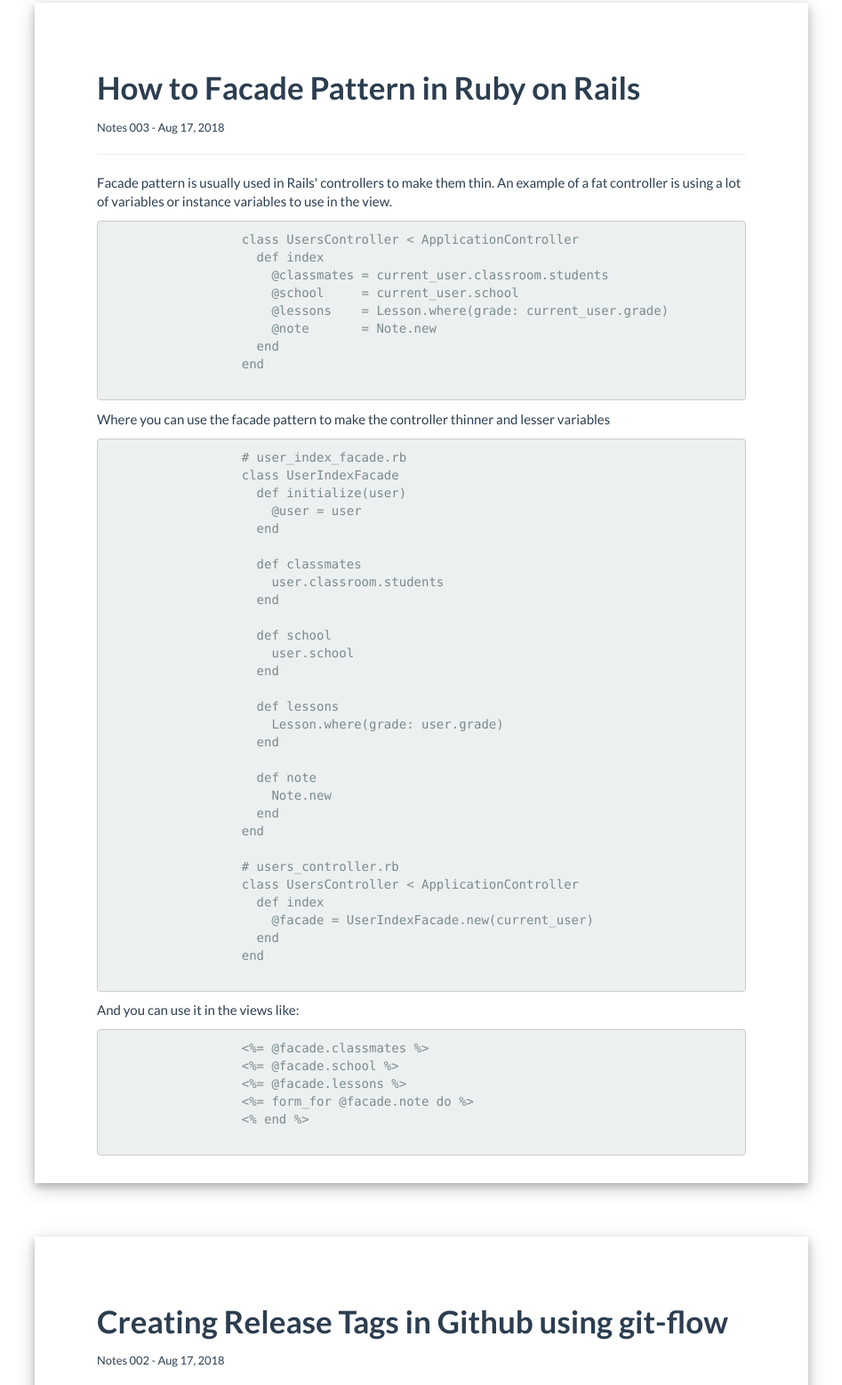
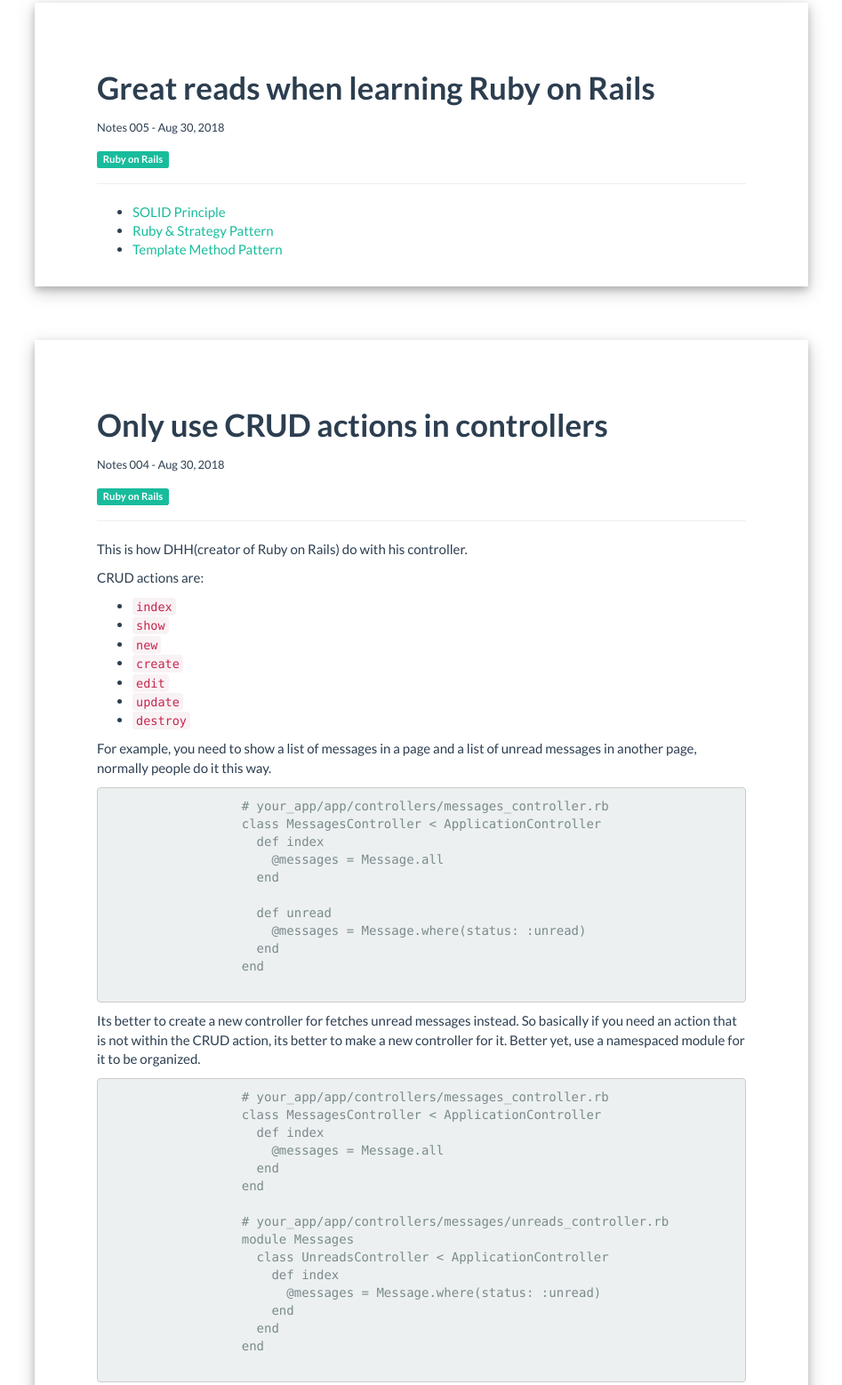
Before and after one commit to jnsoo123/jnsoo123.github.io, a plain HTML site: page posts/my_notes.html in a window 1280 px wide. Shown: the part 83-1640 px from the top of the page at 89% size, without its empty margins (166-1113 px from the left). Drawn offline with nearby package versions, Linux system fonts and the light colour scheme; a script that the page names is missing; a small style sheet from the web is missing.

Commit message:
added another note

```diff
--- a/posts/my_notes.html
+++ b/posts/my_notes.html
@@ -48,9 +48,114 @@
             <div class="col-sm-12">
               <div class="profile-info">
                 <div class="profile-title">
+                  <p><b>Great reads when learning Ruby on Rails</b></p>
+                </div>
+                <small>Notes 005 - Aug 30, 2018</small>
+                <br><br>
+                <span class='label label-success'>Ruby on Rails</span>
+                <hr />
+                <ul>
+                  <li>
+                    <a href='https://robots.thoughtbot.com/back-to-basics-solid' target='_blank'>
+                      SOLID Principle
+                    </a>
+                  </li>
+                  <li>
+                    <a href='https://medium.com/@joshsaintjacque/ruby-the-strategy-pattern-16c98b99b373' target='_blank'>
+                      Ruby & Strategy Pattern
+                    </a>
+                  </li>
+                  <li>
+                    <a href='https://medium.com/@joshsaintjacque/the-template-method-pattern-558f3e16879f' target='_blank'>
+                      Template Method Pattern
+                    </a>
+                  </li>
+                </ul>
+              </div>
+            </div>
+          </div>
+        </div>
+      </div>
+    </div>
+
+    <div class="container container-body">
+      <div class="profile-card with-shadow">
+        <div class="profile-body">
+          <div class="row">
+            <div class="col-sm-12">
+              <div class="profile-info">
+                <div class="profile-title">
+                  <p><b>Only use CRUD actions in controllers</b></p>
+                </div>
+                <small>Notes 004 - Aug 30, 2018</small>
+                <br><br>
+                <span class='label label-success'>Ruby on Rails</span>
+                <hr />
+                <p>This is how DHH(creator of Ruby on Rails) do with his controller.</p>
+                <p>CRUD actions are:</p>
+                <ul>
+                  <li><code>index</code></li>
+                  <li><code>show</code></li>
+                  <li><code>new</code></li>
+                  <li><code>create</code></li>
+                  <li><code>edit</code></li>
+                  <li><code>update</code></li>
+                  <li><code>destroy</code></li>
+                </ul>
+                <p>For example, you need to show a list of messages in a page and a list of
+                unread messages in another page, normally people do it this way.</p>
+                <pre class='brush: ruby'>
+                  # your_app/app/controllers/messages_controller.rb
+                  class MessagesController < ApplicationController
+                    def index
+                      @messages = Message.all
+                    end
+
+                    def unread
+                      @messages = Message.where(status: :unread)
+                    end
+                  end
+                </pre>
+                <p>Its better to create a new controller for fetches unread messages instead.
+                So basically if you need an action that is not within the CRUD action, its better to
+                make a new controller for it. Better yet, use a namespaced module for it to be
+                organized.</p>
+                <pre class='brush: ruby'>
+                  # your_app/app/controllers/messages_controller.rb
+                  class MessagesController < ApplicationController
+                    def index
+                      @messages = Message.all
+                    end
+                  end
+
+                  # your_app/app/controllers/messages/unreads_controller.rb
+                  module Messages
+                    class UnreadsController < ApplicationController
+                      def index
+                        @messages = Message.where(status: :unread)
+                      end
+                    end
+                  end
+                </pre>
+              </div>
+            </div>
+          </div>
+        </div>
+      </div>
+    </div>
+
+    <div class="container container-body">
+      <div class="profile-card with-shadow">
+        <div class="profile-body">
+          <div class="row">
+            <div class="col-sm-12">
+              <div class="profile-info">
+                <div class="profile-title">
                   <p><b>How to Facade Pattern in Ruby on Rails</b></p>
                 </div>
                 <small>Notes 003 - Aug 17, 2018</small>
+                <br><br>
+                <span class='label label-success'>Ruby on Rails</span>
                 <hr />
                 <p>
                   Facade pattern is usually used in Rails' controllers to make them thin.
@@ -124,6 +229,8 @@
                   <p><b>Creating Release Tags in Github using git-flow</b></p>
                 </div>
                 <small>Notes 002 - Aug 17, 2018</small>
+                <br><br>
+                <span class='label label-success'>Github</span>
                 <hr />
                 <p>
                   This can be very useful especially when creating ruby gems/engines so
@@ -190,6 +297,8 @@
                   <p><b>How to do coffeescript OOP style coding</b></p>
                 </div>
                 <small>Notes 001 - Aug 17, 2018</small>
+                <br><br>
+                <span class='label label-success'>Javascript</span>
                 <hr />
                 <p>Using SRP(Single Responsibility Principle) style:</p>
                 <ul>
```
